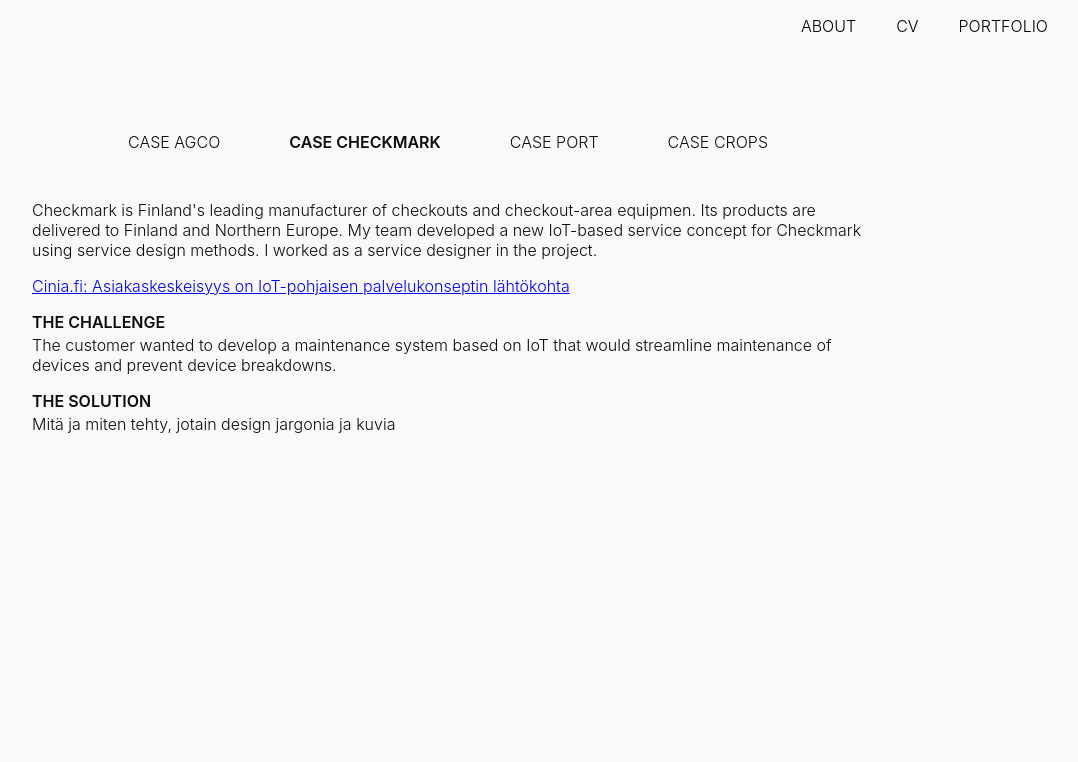
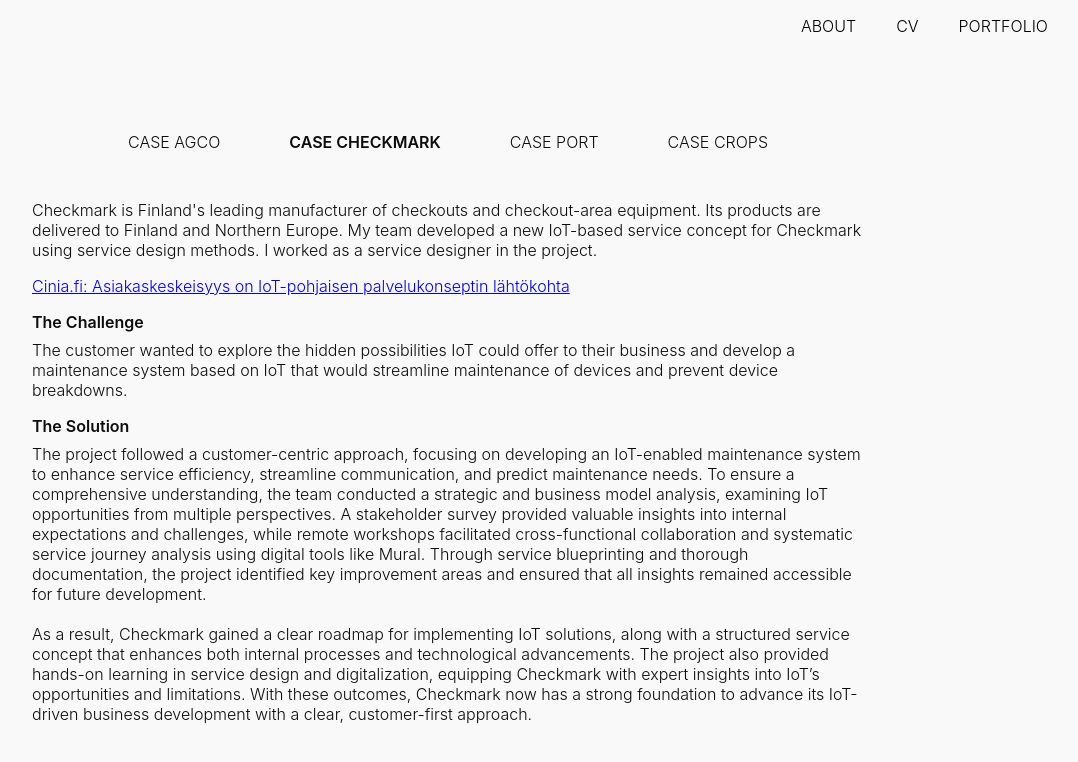
Before and after one commit to mariasalonen/mariasalonen.github.io, a React (Create React App) app in the folder portfolio/: page /portfolio in a window 1280 px wide. Both pictures are taken after a click on the element "CASE CHECKMARK". Shown: the top 762 px of the page, without its empty margins (192-1270 px from the left). Built offline with nearby package versions, Linux system fonts and the light colour scheme.

Commit message:
Case checkmark solution

```diff
--- a/portfolio/src/components/About/about.css
+++ b/portfolio/src/components/About/about.css
@@ -29,6 +29,7 @@
     font-size: 5em;
     margin-bottom: 0.3em;
     margin-top: -5%;
+    color: #33759D;
   }
   p,
   h3 {
--- a/portfolio/src/components/Cv/cv.css
+++ b/portfolio/src/components/Cv/cv.css
@@ -45,6 +45,11 @@
 
 .cv-prof-title {
   margin-top: 0%;
+  margin-bottom: 0.5em;
+}
+
+.cv-subheader{
+  margin-top: 0%;
   margin-bottom: 0%;
 }
 
@@ -66,6 +71,7 @@
 
 .skills-header {
   text-align: left;
+  margin-bottom: 0.5em;
 }
 
 .skills-row {
--- a/portfolio/src/components/Cv/education.js
+++ b/portfolio/src/components/Cv/education.js
@@ -39,7 +39,7 @@
             <Col>Bachelor of Engineering, Information and communication technology</Col>
             <Col>2017 - 2020</Col>
           </Row>
-          <p className="cv-item-header cv-prof-title">Media Technology</p>
+          <p className="cv-item-header cv-subheader">Media Technology</p>
           <p className="cv-item-text">Jyväskylä University of Applied Sciences</p>
         </div>
         <div className="cv-item">
--- a/portfolio/src/components/Portfolio/agco.js
+++ b/portfolio/src/components/Portfolio/agco.js
@@ -29,7 +29,7 @@
               Product website get.agcoconnect.com
             </a>
           </p>
-          <p className="cv-item-header cv-prof-title">THE CHALLENGE</p>
+          <p className="cv-item-header cv-prof-title">The Challenge</p>
           <p className="cv-item-text">
             From the data sent by the machines, it is possible to predict
             machine failures. Customer wanted to prevent these by sending alerts
@@ -48,7 +48,7 @@
             Käyttäjän tuli pystyä näkemään yhdellä silmäyksellä hälytysten yleistilanne;
             mitkä ovat kiireisimpiä ja vaativat toimenpiteitä heti.*/}
           </p>
-          <p className="cv-item-header cv-prof-title">THE SOLUTION</p>
+          <p className="cv-item-header cv-prof-title">The Solution</p>
           <p className="cv-item-text">
             I designed in collaboration with the development team a user
             interface through which the maintenance staff can monitor and handle
--- a/portfolio/src/components/Portfolio/checkmark.js
+++ b/portfolio/src/components/Portfolio/checkmark.js
@@ -8,7 +8,7 @@
         <div className="cv-item">
           <p className="cv-item-text">
             Checkmark is Finland's leading manufacturer of checkouts and
-            checkout-area equipmen. Its products are delivered to Finland and
+            checkout-area equipment. Its products are delivered to Finland and
             Northern Europe. My team developed a new IoT-based service concept
             for Checkmark using service design methods. I worked as a service
             designer in the project.
@@ -25,18 +25,38 @@
               lähtökohta
             </a>
           </p>
-          <p className="cv-item-header cv-prof-title">THE CHALLENGE</p>
+          <p className="cv-item-header cv-prof-title">The Challenge</p>
           <p className="cv-item-text">
-            The customer wanted to develop a maintenance system based on IoT
-            that would streamline maintenance of devices and prevent device
+            The customer wanted to explore the hidden possibilities IoT could
+            offer to their business and develop a maintenance system based on
+            IoT that would streamline maintenance of devices and prevent device
             breakdowns.
             {/* Asiakas halusi kehittää IoT-teknologiaan perustuvan
             huoltojärjestelmän, jonka avulla sujuvoitettaisiin laitteiden
             huoltoja ja ennaltaehkäistäisiin laiterikkoja.*/}
           </p>
-          <p className="cv-item-header cv-prof-title">THE SOLUTION</p>
+          <p className="cv-item-header cv-prof-title">The Solution</p>
           <p className="cv-item-text">
-            Mitä ja miten tehty, jotain design jargonia ja kuvia
+            The project followed a customer-centric approach, focusing on
+            developing an IoT-enabled maintenance system to enhance service
+            efficiency, streamline communication, and predict maintenance needs.
+            To ensure a comprehensive understanding, the team conducted a
+            strategic and business model analysis, examining IoT opportunities
+            from multiple perspectives. A stakeholder survey provided valuable
+            insights into internal expectations and challenges, while remote
+            workshops facilitated cross-functional collaboration and systematic
+            service journey analysis using digital tools like Mural. Through
+            service blueprinting and thorough documentation, the project
+            identified key improvement areas and ensured that all insights
+            remained accessible for future development. <br></br><br></br>As a result, Checkmark
+            gained a clear roadmap for implementing IoT solutions, along with a
+            structured service concept that enhances both internal processes and
+            technological advancements. The project also provided hands-on
+            learning in service design and digitalization, equipping Checkmark
+            with expert insights into IoT’s opportunities and limitations. With
+            these outcomes, Checkmark now has a strong foundation to advance its
+            IoT-driven business development with a clear, customer-first
+            approach.
           </p>
         </div>
       </Container>
--- a/portfolio/src/components/Portfolio/crops.js
+++ b/portfolio/src/components/Portfolio/crops.js
@@ -22,14 +22,14 @@
             ostaa satoa ja hallinnoida viljelysopimuksia. Toimin projektissa
             UX/UI-suunnittelijana.*/}
           </p>
-          <p className="cv-item-header cv-prof-title">THE CHALLENGE</p>
+          <p className="cv-item-header cv-prof-title">The Challenge</p>
           <p className="cv-item-text">
             The user interface of the application was wanted to be refreshed and
             updated to be more contemporary.
             {/* Sovelluksen käyttöliittymää haluttiin raikastaa ja päivittää
             ajanmukaisemmaksi.*/}
           </p>
-          <p className="cv-item-header cv-prof-title">THE SOLUTION</p>
+          <p className="cv-item-header cv-prof-title">The Solution</p>
           <p className="cv-item-text">
             Color palette was updated to be more modern and the user interface
             was simplified, modernized and designed to appear more consistent. Icons and color coding were used to make the user interface more intuitive.
--- a/portfolio/src/components/Portfolio/port.js
+++ b/portfolio/src/components/Portfolio/port.js
@@ -20,20 +20,29 @@
             tietoa satamien tuottamista päästöistä ja niiden
             ympäristövaikutuksista. Toimin projektissa UX/UI-suunnittelijana.*/}
           </p>
-          <p className="cv-item-header cv-prof-title">THE CHALLENGE</p>
+          <p className="cv-item-header cv-prof-title">The Challenge</p>
           <p className="cv-item-text">
             The company wanted to offer its customers a way to track the
-            emissions of ports and their environmental impacts in a
-            user-friendly format. The challenge was the multidimensionality of
+            emissions and their environmental impacts of ports in a
+            user-friendly format. The customer wanted the UI to reflect
+            environmental values. The challenge was the multidimensionality of
             the data and its presentation in a clear and user-friendly way.
             {/* Yritys halusi tarjota asiakkailleen keinon seurata satamien päästöjä
             ja niistä kertyviä ympäristövaikutuksia käyttäjäystävällisessä
             formaatissa. Haasteena oli käsiteltävän datan moniulotteisuus ja sen
             esittäminen selkeästi ja käyttäjäystävällisesti.{" "}*/}
           </p>
-          <p className="cv-item-header cv-prof-title">THE SOLUTION</p>
+          <p className="cv-item-header cv-prof-title">The Solution</p>
           <p className="cv-item-text">
-            Mitä ja miten tehty, jotain design jargonia ja kuvia
+            First look and feel of the application was designed. The customer
+            had some UI elements already made for another application, so the
+            new application was designed to match the existing elements. The
+            green color theme was chosen to reflect environmental values. The
+            data was divided into clear sections and the user can easily
+            navigate between them. The designs were reviewed and iterated with
+            the development team and customer throughout the process. Below
+            there are some screenshots from the app. The customer was very
+            pleased with the result.
           </p>
           <Row className="portfolio-img-port">
             <Col className="portfolio-img-column">
```
